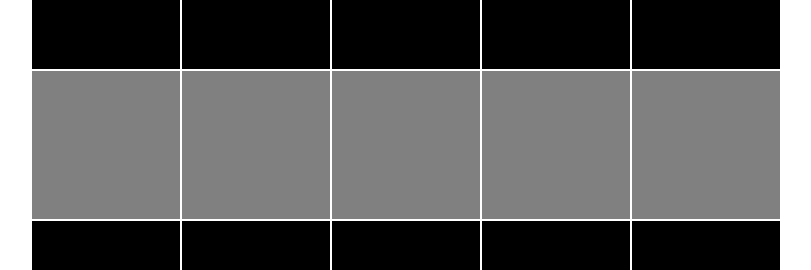
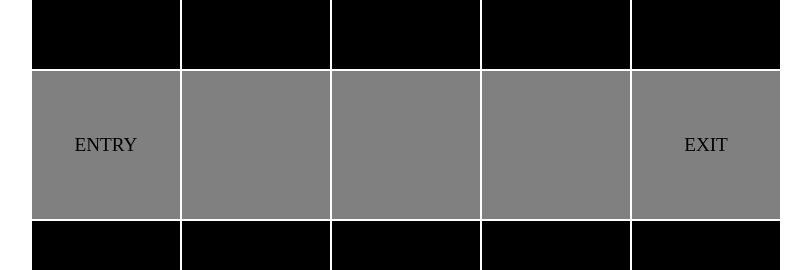
Before and after one commit to MNewbigging/greenvale, a React (Vite) app: page / in a window 1280 px wide. Shown: the part 255-525 px from the top of the page, without its empty margins (234-1045 px from the left). Built offline with nearby package versions, Linux system fonts and the light colour scheme.

Commit message:
entry exit cells

```diff
--- a/src/app-state.ts
+++ b/src/app-state.ts
@@ -18,6 +18,10 @@ class AppState {
     const secondRow = this.makeCellRowOfType(gridWidth, GridCellType.Walkable);
     const thirdRow = this.makeCellRowOfType(gridWidth, GridCellType.Unpassable);
 
+    // First and last cells in second row are the entry and exit
+    secondRow[0].isEntry = true;
+    secondRow[secondRow.length - 1].isExit = true;
+
     grid.push(firstRow, secondRow, thirdRow);
 
     return grid;
--- a/src/components/grid-display/grid-display.scss
+++ b/src/components/grid-display/grid-display.scss
@@ -12,8 +12,13 @@
   // Make them square
   width: 150px;
   height: 150px;
+  border: 1px solid white;
+  font-size: larger;
+  user-select: none;
 
-  border: 1px solid white;
+  display: flex;
+  justify-content: center;
+  align-items: center;
 
   &.unpassable {
     background-color: black;
--- a/src/components/grid-display/grid-display.tsx
+++ b/src/components/grid-display/grid-display.tsx
@@ -28,5 +28,10 @@ interface GridCellDisplayProps {
 function GridCellDisplay({ cell }: GridCellDisplayProps) {
   const classes = ["grid-cell-display", cell.type.toLowerCase()].join(" ");
 
-  return <div className={classes}></div>;
+  let displayText = "";
+
+  if (cell.isEntry) displayText = "ENTRY";
+  if (cell.isExit) displayText = "EXIT";
+
+  return <div className={classes}>{displayText}</div>;
 }
--- a/src/game/grid-cell.ts
+++ b/src/game/grid-cell.ts
@@ -7,6 +7,8 @@ export enum GridCellType {
 
 export class GridCell {
   id = randomId();
+  isEntry = false;
+  isExit = false;
 
   constructor(public type: GridCellType) {}
 }
```
Also changed, not shown: TODO.txt (added).
